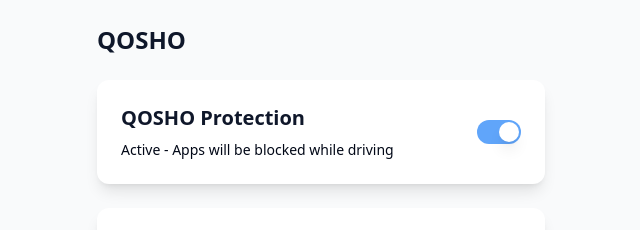
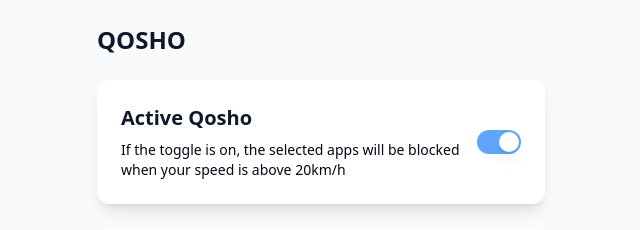
Before and after one commit to pierdiruzza/qosho, a React (Vite) app: page / in a window 1280 px wide. Shown: the top 230 px of the page, without its empty margins (319-959 px from the left). Built offline with nearby package versions, Linux system fonts and the light colour scheme; no server answers.

Commit message:
Update "QOSHO Protection" text
Edit the text in the QoshoToggle component to change the title to "Active Qosho" and update the description to "If the toggle is on, the selected apps will be blocked when your speed is above 20km/h".
[skip gpt_engineer]

```diff
--- a/src/components/QoshoToggle.tsx
+++ b/src/components/QoshoToggle.tsx
@@ -14,9 +14,9 @@ const QoshoToggle = () => {
   return (
     <div className="flex items-center justify-between bg-white rounded-xl p-6 shadow-lg animate-fade-in">
       <div className="flex flex-col gap-2">
-        <h2 className="text-xl font-semibold text-secondary">QOSHO Protection</h2>
+        <h2 className="text-xl font-semibold text-secondary">Active Qosho</h2>
         <p className="text-sm text-muted-foreground">
-          {isEnabled ? "Active - Apps will be blocked while driving" : "Inactive - No apps will be blocked"}
+          {isEnabled ? "If the toggle is on, the selected apps will be blocked when your speed is above 20km/h" : "Inactive - No apps will be blocked"}
         </p>
       </div>
       <Switch checked={isEnabled} onCheckedChange={handleToggle} />
```
